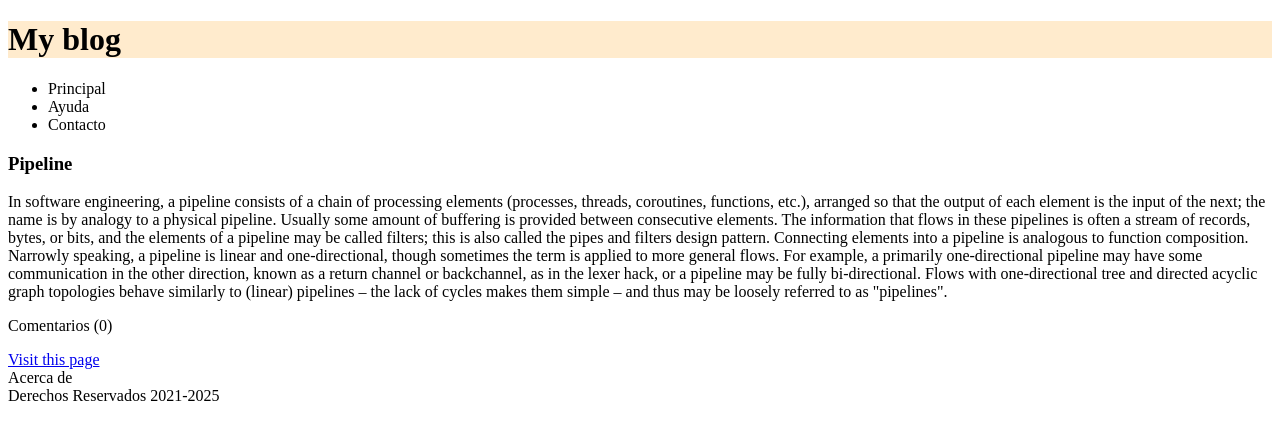
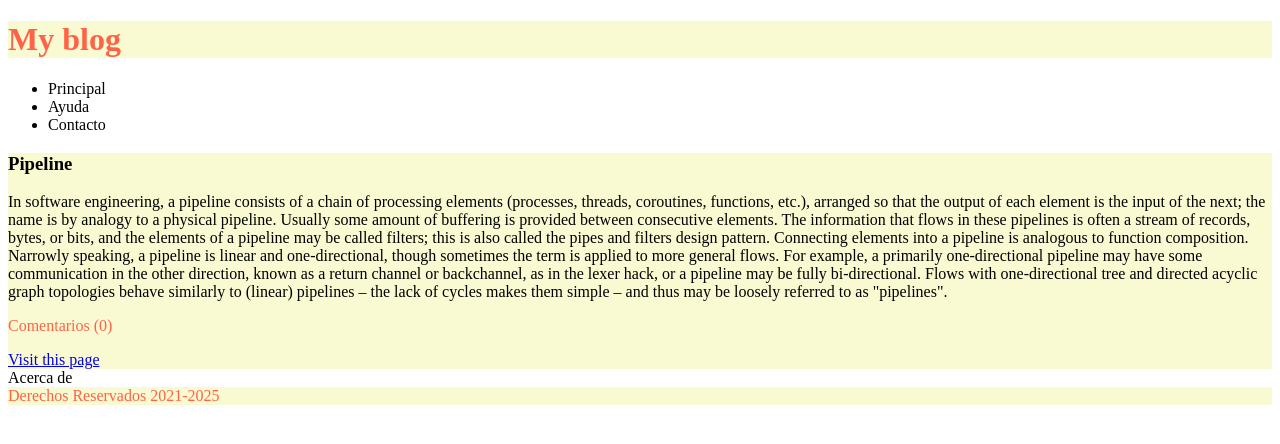
Before and after one commit to JoseGarcia233/project-simple, a plain HTML site: page index.html in a window 1280 px wide. Drawn offline with Linux system fonts and the light colour scheme.

Commit message:
update 1.0

```diff
--- a/index.html
+++ b/index.html
@@ -6,13 +6,37 @@
     <meta name="viewport" content="width=device-width, initial-scale=1.0">
     <title>Pipeline </title>
     <meta namea="Descriptiion" content=" blog  "/>
+    <style>
+          #HD {background: lightgoldenrodyellow
+            ; color:tomato}
+
+          #FT1{
+
+            background:lightgoldenrodyellow; color:tomato;
+          }
+
+          #FT2{
+
+            background: lightgoldenrodyellow; color:tomato;
+          }
+
+          #ART1{
+
+            background: lightgoldenrodyellow;
+          }
+
+          #U1{
+
+            background: lightgoldenrodyellow; color: tomato;
+          }
+    </style>
 </head>
 <body>
-    <header style="background-color: blanchedalmond;">
+    <header id="HD" >
         <h1> My blog </h1>
     </header>
-    <nav>
-        <ul>
+    <nav id="NV">
+        <ul id=" U1">
             <li>Principal</li>
             <li>Ayuda</li>
             <li>Contacto</li>
@@ -22,13 +46,13 @@
 
     <section>
 
-        <article>
+        <article id="ART1">
             <h1> Pipeline</h1>
             <p>In software engineering, a pipeline consists of a chain of processing elements (processes, threads, coroutines, functions, etc.), arranged so that the output of each element is the input of the next; the name is by analogy to a physical pipeline. Usually some amount of buffering is provided between consecutive elements. The information that flows in these pipelines is often a stream of records, bytes, or bits, and the elements of a pipeline may be called filters; this is also called the pipes and filters design pattern. Connecting elements into a pipeline is analogous to function composition.
 
             Narrowly speaking, a pipeline is linear and one-directional, though sometimes the term is applied to more general flows. For example, a primarily one-directional pipeline may have some communication in the other direction, known as a return channel or backchannel, as in the lexer hack, or a pipeline may be fully bi-directional. Flows with one-directional tree and directed acyclic graph topologies behave similarly to (linear) pipelines – the lack of cycles makes them simple – and thus may be loosely referred to as "pipelines".</p>
 
-            <footer>
+            <footer id="FT1">
                 <p>Comentarios (0)</p>
             </footer>
             <a href="https://www.google.com.do">Visit this page </a>
@@ -41,7 +65,7 @@
 
  </aside>
 
-  <footer>
+  <footer id="FT2">
        Derechos Reservados 2021-2025
   </footer>
 </body>
```
